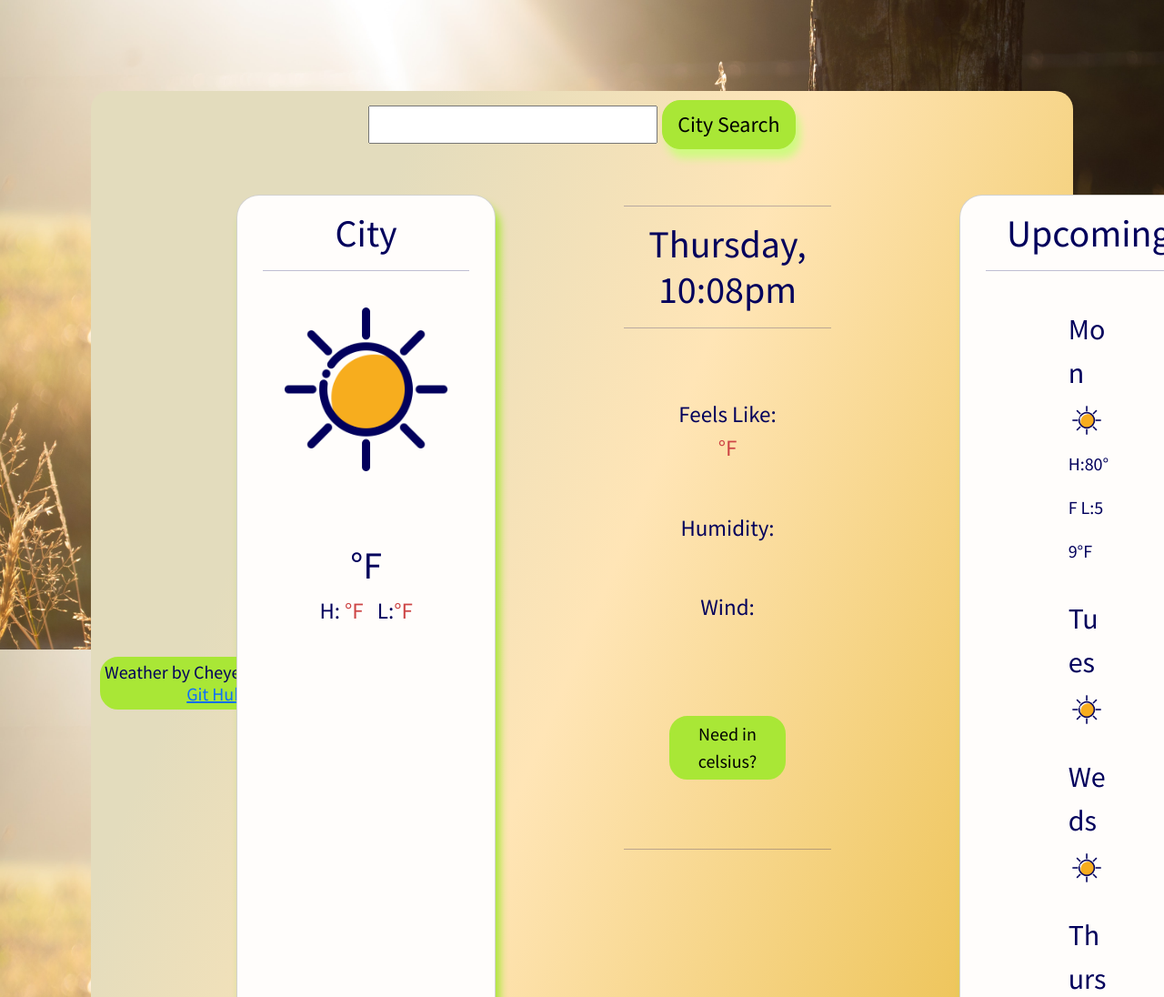
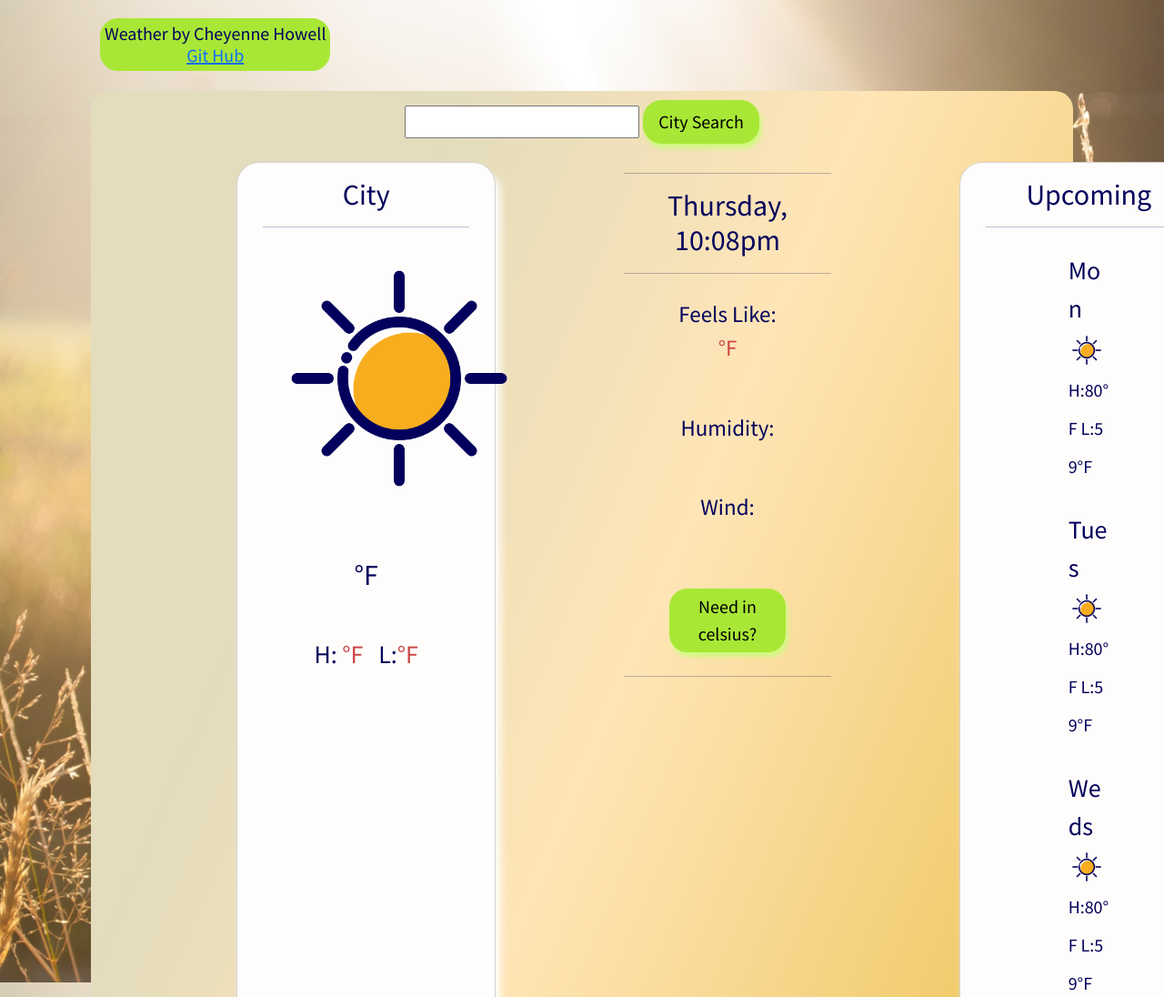
Before and after one commit to CheyenneMH/live-weather-ap, a plain HTML site: page index.html in a window 1280 px wide. Shown: the top 1096 px of the page at 91% size. Drawn offline with nearby package versions, Linux system fonts and the light colour scheme; no server answers.

Commit message:
Update index.html

```diff
--- a/index.html
+++ b/index.html
@@ -19,29 +19,29 @@
     <script src="https://cdn.jsdelivr.net/npm/axios/dist/axios.min.js"></script>
 </head>
 
-<body>
+<div class="body"><body>
     <style>
 body {
     color: #02005C;
     font-family: "Amatic SC", cursive;
     font-family: "Source Sans Pro", sans-serif;
     background-image: url("media/sunny.jpg");
-    background-size: 100%;
-    margin-bottom: 80px;
+    background-size: 1920px 1080px;
+    size: 1920px 1080px;
 }
 h1 {
     margin-bottom: 100px;
 }
 
 h3 {
-    font-size: 42px;
+    font-size: 32px;
 }
 
 h5 {
-    font-size: 42px;
+    font-size: 32px;
 }
 p {
-    font-size: 42px;
+    font-size: 32px;
     margin-bottom: 0;
 }
 
@@ -49,35 +49,35 @@ ul {
     list-style: none;
     padding: 10px;
     margin: 0px 40px 0px;
-    font-size: 42px;
+    font-size: 32px;
 }
 
 #searchButton {
     background: #a9e736;
     padding: 8px 16px;
-    margin: 0 auto 30px auto;
+    margin: 0;
     border: 1px solid #a9e736;
     border-radius: 20px;
-    box-shadow: 5px 10px 10px #cffa80;
+    box-shadow: 2.5px 5px 5px #cffa80;
     transition: all 200ms ease;
+    text-align: inline;
 }
 
 #searchButton:hover {
     background: #cffa80;
     color: white;
     border: 1px solid #cffa80;
-    box-shadow: 5px 10px 10px #a9e736;
 }
 
 .sixDayList {
-    margin: 10px 0 30px;
+    margin: 0px 0 30px;
     text-align: left;
-    font-size: 32px;
+    font-size: 28px;
 }
 
 .signature {
     position: fixed;
-    bottom: 20px;
+    top: 20px;
     left: 110px;
     font-size: 20px;
     background: #a9e736;
@@ -90,13 +90,14 @@ ul {
     position: relative;
     text-align: center;
     margin: 0px;
-    font-size: 24px;
+    font-size: 20px;
+    size: 1703px 75px;
 }
 
 .weatherBody {
     position: relative;
     text-align: center;
-    margin: 0px 120px 40px 160px;
+    margin: 0px 120px 20px 160px;
     padding-bottom: 10px;
 }
 
@@ -111,17 +112,17 @@ ul {
 .currentWeather {
     margin: 20px 0px 0px 0px;
     padding: auto 50px auto 50px;
-    font-size: 32px;
+    font-size: 28px;
     border-radius: 25px;
     background-color: #fffdfb;
-    box-shadow: 5px 10px 10px #a9e736;
+    box-shadow: 5px 10px 10px #ffffff;
 }
 
 .sixDayForecast {
     margin: 20px 0px 0px 0px;
     border-radius: 25px;
     background-color: #fffdfb;
-    box-shadow: 5px 10px 10px #a9e736;
+    box-shadow: 5px 10px 10px #ffffff;
 }
 
 .additionalWeatherInfo {
@@ -134,20 +135,23 @@ ul {
 
 .addList {
     font-size: 25px;
-    margin: 30px 0 50px;
+    margin: 0px 0 50px;
     font-weight: 400;
+}
+#addListTop{
+    margin-top: 0px;
 }
 .currentList{
     list-style: none;
-    font-size: 25px;
+    font-size: 28px;
     margin: 0px;
     font-weight: 400;
 }
 .sixDayul {
     list-style: none;
     padding: 10px;
-    margin: 20px 81px 0px;
-    font-size: 42px;
+    margin: 0px 81px 0px;
+    font-size: 28px;
 }
 #feelsLike {
     color:#cd4545;
@@ -170,6 +174,7 @@ ul {
     margin: 0px;
     border: 5px solid #a9e736;
     border-radius: 20px;
+    box-shadow: 2.5px 5px 5px #cffa80;
     transition: all 200ms ease;
     font-size: 20px;
 }
@@ -178,18 +183,25 @@ ul {
     color: white;
     border: 5px solid #cffa80;
 }
+#conversion{
+    margin: 0px;
+}
 #degreesF{
    color:#cd4545;
 }
 #forecastValues{
     font-size: 20px;
 }
+#weatherIconLarge{
+    text-align: center;
+    padding-right: 50px;
+}
     </style>
     <h1>
         <div class="signature">Weather by Cheyenne Howell<br><a href="https://github.com/CheyenneMH/live-weather-ap" target="_blank">Git Hub</a></div>
     </h1>
-    <div class="displayBox">
-                <div class="searchBar">
+    <div class="displayBox" id="displayBox">
+            <div class="searchBar">
                 <form class="search-form" id="search-form">
                 <input type="text" name="name" id="name" required autocomplete="off">
                 <button id="searchButton">City Search</button>
@@ -201,14 +213,16 @@ ul {
                     <div class="card-body">
                         <h5 class="card-title" id="current-city">City</h5>
                         <hr>
-                        <img src="media/sunny.png" class="card-img-top currentWeatherimg" alt="..." width="50">
+                        <img id="weatherIconLarge" src="media/sunny.png" width="350">
                         <br>
                         <br>
+                        <div class="currentText">
                         <p class="card-text"><span id="temperature"></span><span id="degreesCurrent">°F</span>
                             <br>
                             <p class="currentList"><span id="condition"></span>
+                            <br>
                             <li class="currentList">H: <span id="high"></span><span id="degreesF">°F</span>&nbsp;&nbsp;&nbsp;L:<span id="low"></span><span id="degreesF">°F</span></li>
-                        <br>
+                        </div>
                     </div>
                 </div>
                 <div class="col card additionalWeatherInfo" style="width: 18rem;">
@@ -218,8 +232,7 @@ ul {
                         <hr>
                         <p class="card-text">
                         <ul>
-                            <li class="addList"><span id="condition"></span></li>
-                            <li class="addList">Feels Like: <span id="feelsLike"></span><span id="degreesF">°F</span></li>
+                            <li class="addList" id="addListTop">Feels Like: <span id="feelsLike"></span><span id="degreesF">°F</span></li>
                             <li class="addList">Humidity: <span id="humidity"></span></li>
                             <li class="addList">Wind: <span id="wind"></span></li>
                         </ul>
@@ -236,14 +249,26 @@ ul {
                         <hr>
                         <p class="card-text">
                         <ul class="sixDayul">
-                            <li class="sixDayList">Mon <img src=media/sunny.png width="40">
+                            <li class="sixDayList">Mon <img id="weatherIcon1" src=media/sunny.png width="40">
                             <br>
                             <span id="forecastValues"><span id="forecastHigh">H:80°F</span>&nbsp;<span id="forecastLow">L:59°F</span></span>
                             </li>
-                            <li class="sixDayList">Tues <img src=media/sunny.png width="40"></li>
-                            <li class="sixDayList">Weds <img src=media/sunny.png width="40"></li>
-                            <li class="sixDayList">Thurs <img src=media/sunny.png width="40"></li>
-                            <li class="sixDayList">Fri <img src=media/sunny.png width="40"></li>
+                            <li class="sixDayList">Tues <img id="weatherIcon2" src=media/sunny.png width="40">
+                            <br>
+                            <span id="forecastValues"><span id="forecastHigh">H:80°F</span>&nbsp;<span id="forecastLow">L:59°F</span></span>
+                            </li>
+                            <li class="sixDayList">Weds <img id="weatherIcon3" src=media/sunny.png width="40">
+                            <br>
+                            <span id="forecastValues"><span id="forecastHigh">H:80°F</span>&nbsp;<span id="forecastLow">L:59°F</span></span>
+                            </li>
+                            <li class="sixDayList">Thurs <img id="weatherIcon4" src=media/sunny.png width="40">
+                            <br>
+                            <span id="forecastValues"><span id="forecastHigh">H:80°F</span>&nbsp;<span id="forecastLow">L:59°F</span></span>
+                            </li>
+                            <li class="sixDayList">Fri <img id="weatherIcon5" src=media/sunny.png width="40">
+                            <br>
+                            <span id="forecastValues"><span id="forecastHigh">H:80°F</span>&nbsp;<span id="forecastLow">L:59°F</span></span>
+                            </li>
                         </ul>
                         </p>
                     </div>
@@ -318,6 +343,17 @@ ul {
                 let low = Math.round(response.data.main.temp_min);
                 let currentLow = document.querySelector("#low");
                 currentLow.innerHTML = `${low}`;
+
+                if (description === "Clouds") {
+                document.getElementById("weatherIconLarge").src = "media/cloudy.png";
+                document.getElementById("weatherIcon1").src = "media/cloudy.png";
+                document.getElementById("weatherIcon2").src = "media/cloudy.png";
+                document.getElementById("weatherIcon3").src = "media/cloudy.png";
+                document.getElementById("weatherIcon4").src = "media/cloudy.png";
+                document.getElementById("weatherIcon5").src = "media/cloudy.png";
+                document.body.style.backgroundImage = "url('media/cloudy.jpg')";
+                document.getElementById("displayBox").style.background = "linear-gradient(113deg, #9DC5BB 23%, #DEE5E5 49%, #304950 100%)";
+                }
             }
 
             function searchCity(city) {
@@ -352,6 +388,7 @@ ul {
 
             searchCity("Broomfield");
     </script>
+    </div>
 </body>
 
 </html>
```
